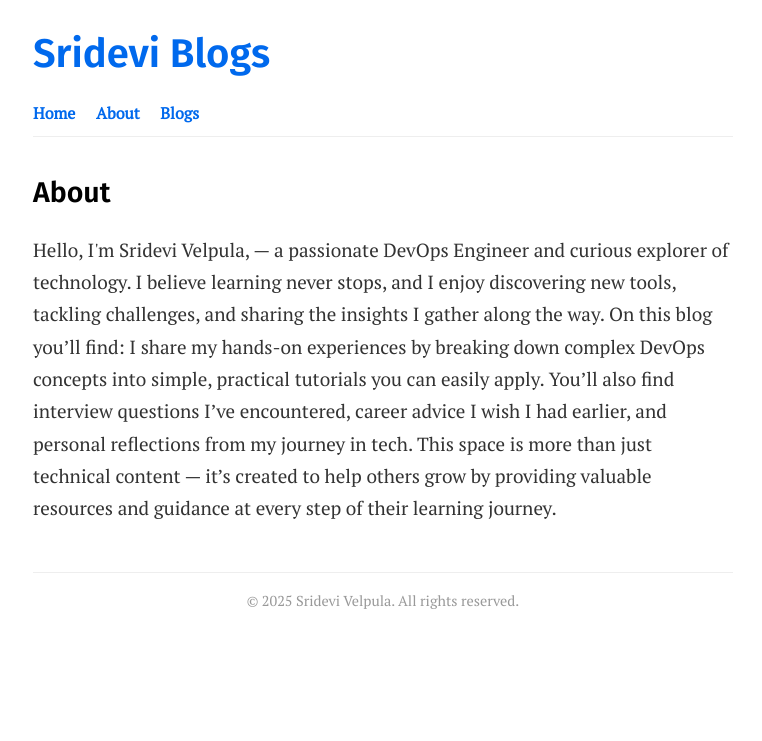
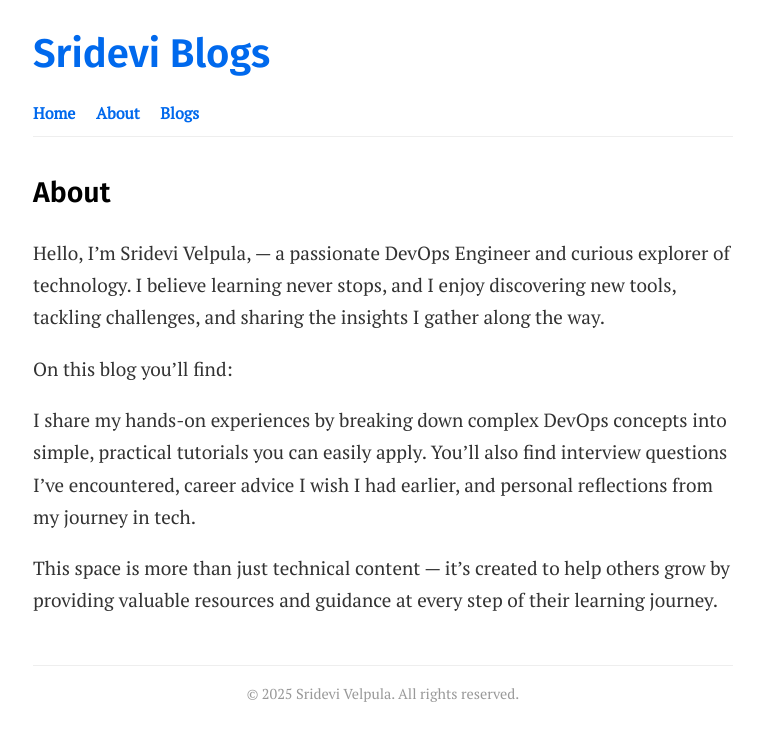
Before and after one commit to srideviblogs/srideviblogs.github.io, a Jekyll site: the page built from about.md, in a window 1280 px wide. Shown: the top 741 px of the page, without its empty margins (257-1019 px from the left). Built offline with Jekyll 4.4.1, drawn with Linux system fonts in a browser that asks for light colours.

Commit message:
Update about.md

```diff
--- a/about.md
+++ b/about.md
@@ -3,8 +3,6 @@ layout: page
 title: About
 permalink: /about/
 ---
-
-<div class="about-content">
 
 Hello, I'm Sridevi Velpula, — a passionate DevOps Engineer and curious explorer of technology. I believe learning never stops, and I enjoy discovering new tools, tackling challenges, and sharing the insights I gather along the way.
 
@@ -13,5 +11,3 @@ On this blog you’ll find:
 I share my hands-on experiences by breaking down complex DevOps concepts into simple, practical tutorials you can easily apply. You’ll also find interview questions I’ve encountered, career advice I wish I had earlier, and personal reflections from my journey in tech.
 
 This space is more than just technical content — it’s created to help others grow by providing valuable resources and guidance at every step of their learning journey.
-
-</div>
```
